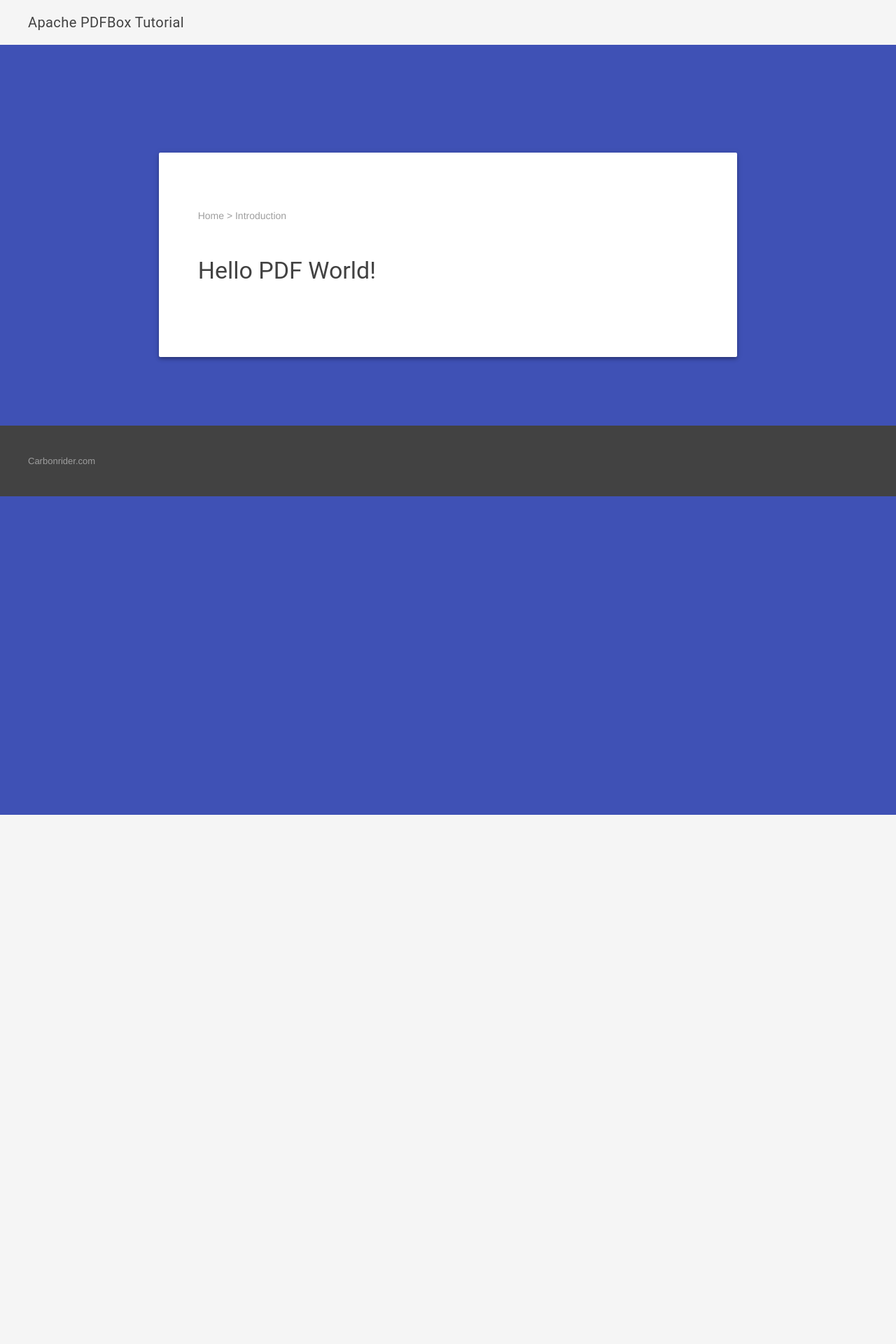
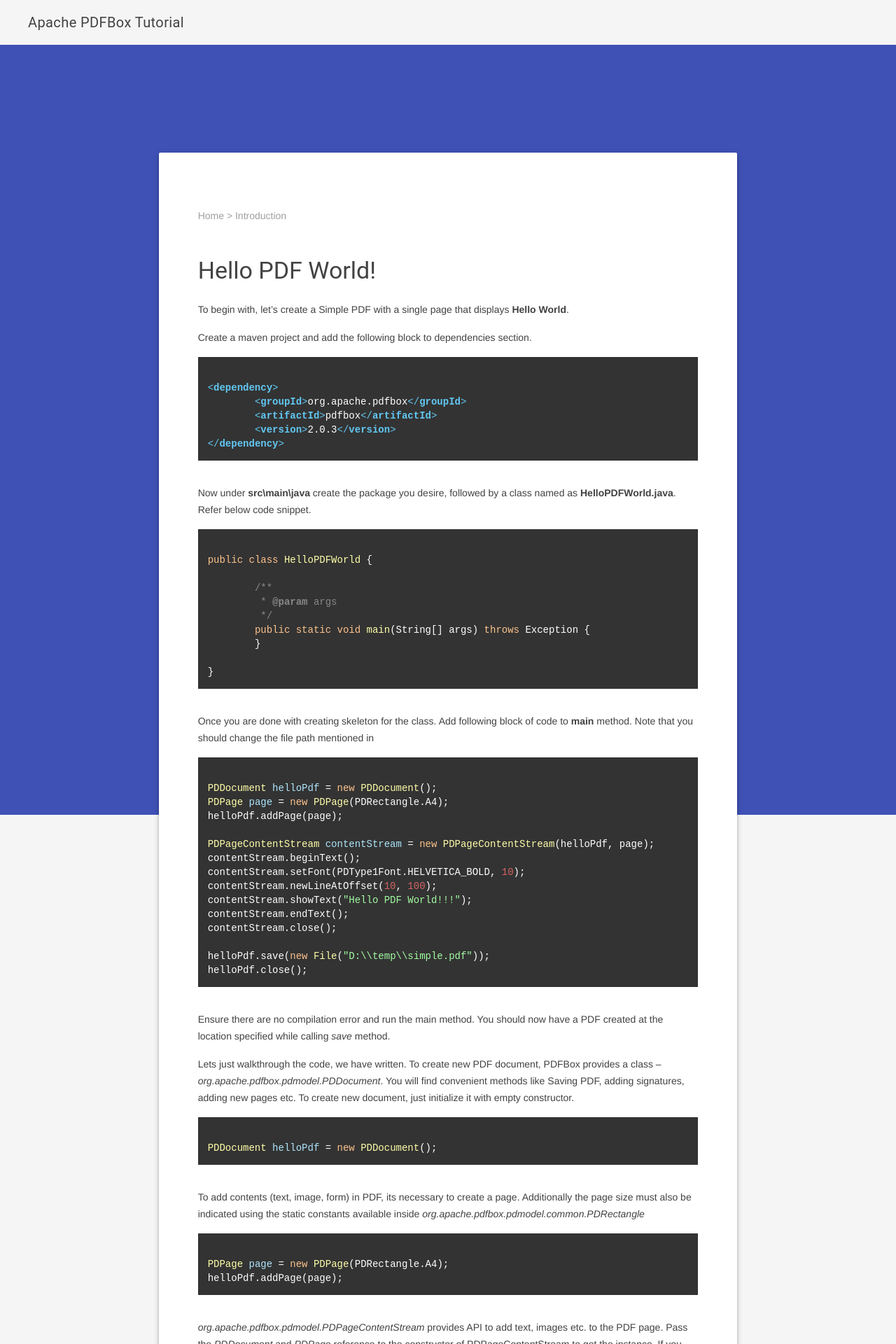
Before and after one commit to carbonrider/pdfbox_tutorial, a Jekyll site: the page built from introduction.md, in a window 1280 px wide. Shown: the top 1920 px of the page at 70% size. Built offline with Jekyll 4.4.1, drawn with Linux system fonts in a browser that asks for light colours; nearby versions of some CDN libraries; Markdown is read by kramdown in place of the engine named in the settings; comment, search, counter and statistics services are not loaded; some of the changed text lies outside the part shown.

Commit message:
Documentation added for introduction page.

```diff
--- a/_config.yml
+++ b/_config.yml
@@ -1,3 +1,3 @@
 name: Apache PDFBox tutorial site
-markdown: redcarpet
+markdown: kramdown
 pygments: true
--- a/_includes/footer.html
+++ b/_includes/footer.html
@@ -21,6 +21,7 @@
         </script>
         <noscript>Please enable JavaScript to view the <a href="https://disqus.com/?ref_noscript">comments powered by Disqus.</a></noscript>
         {% endif %}
+        <script>hljs.initHighlightingOnLoad();</script>
         <footer class="demo-footer mdl-mini-footer">
           <div class="mdl-mini-footer--left-section">
             <ul class="mdl-mini-footer--link-list">
--- a/_includes/header.html
+++ b/_includes/header.html
@@ -10,7 +10,9 @@
     <link rel="stylesheet" href="https://fonts.googleapis.com/icon?family=Material+Icons">
     <link rel="stylesheet" href="https://code.getmdl.io/1.2.1/material.indigo-pink.min.css">
     <link rel="stylesheet" href="css/styles.css">
+    <link rel="stylesheet" href="//cdnjs.cloudflare.com/ajax/libs/highlight.js/9.8.0/styles/agate.min.css">
     <script defer src="https://code.getmdl.io/1.2.1/material.min.js"></script>
+    <script src="//cdnjs.cloudflare.com/ajax/libs/highlight.js/9.8.0/highlight.min.js"></script>
     <title>Apache PDFBox tutorial</title>
 </head>
 <body>
--- a/introduction.md
+++ b/introduction.md
@@ -9,3 +9,120 @@ comments: true
 </div>
 
 ### Hello PDF World!
+
+To begin with, let's create a Simple PDF with a single page that displays
+**Hello World**.
+
+Create a maven project and add the following block to dependencies section.
+
+<pre>
+<code class="html">
+&lt;dependency&gt;
+	&lt;groupId&gt;org.apache.pdfbox&lt;/groupId&gt;
+	&lt;artifactId&gt;pdfbox&lt;/artifactId&gt;
+	&lt;version&gt;2.0.3&lt;/version&gt;
+&lt;/dependency&gt;
+</code>
+</pre>
+
+Now under **src\main\java** create the package you desire, followed by a class
+named as **HelloPDFWorld.java**. Refer below code snippet.
+
+<pre>
+<code class="java">
+public class HelloPDFWorld {
+
+	/**
+	 * @param args
+	 */
+	public static void main(String[] args) throws Exception {
+	}
+
+}
+</code>
+</pre>
+
+Once you are done with creating skeleton for the class. Add following block of
+code to **main** method. Note that you should change the file path mentioned
+in
+
+<pre>
+<code class="java">
+PDDocument helloPdf = new PDDocument();
+PDPage page = new PDPage(PDRectangle.A4);
+helloPdf.addPage(page);
+
+PDPageContentStream contentStream = new PDPageContentStream(helloPdf, page);
+contentStream.beginText();
+contentStream.setFont(PDType1Font.HELVETICA_BOLD, 10);
+contentStream.newLineAtOffset(10, 100);
+contentStream.showText("Hello PDF World!!!");
+contentStream.endText();
+contentStream.close();
+
+helloPdf.save(new File("D:\\temp\\simple.pdf"));
+helloPdf.close();
+</code>
+</pre>
+
+Ensure there are no compilation error and run the main method. You should now
+have a PDF created at the location specified while calling *save* method.
+
+Lets just walkthrough the code, we have written. To create new PDF document,
+PDFBox provides a class – *org.apache.pdfbox.pdmodel.PDDocument*.
+You will find convenient methods like Saving PDF, adding signatures, adding new
+pages etc. To create new document, just initialize it with empty constructor.
+
+<pre>
+<code class="java">
+PDDocument helloPdf = new PDDocument();
+</code>
+</pre>
+
+To add contents (text, image, form) in PDF, its necessary to create a page.
+Additionally the page size must also be indicated using the static constants
+available inside *org.apache.pdfbox.pdmodel.common.PDRectangle*
+<pre>
+<code class="java">
+PDPage page = new PDPage(PDRectangle.A4);
+helloPdf.addPage(page);
+</code>
+</pre>
+
+*org.apache.pdfbox.pdmodel.PDPageContentStream* provides API to add text, images
+etc. to the PDF page. Pass the *PDDocument* and *PDPage* reference to the constructor
+of PDPageContentStream to get the instance. If you are using editor with AutoCompletion
+feature, just type *contentStream.* and you should see several methods.
+To start adding text, it is necessary to call *beginText* method on stream object.
+Also setting a font is mandatory. PDFBox also provides option to embed custom fonts
+to style the text as per the requirements. For the time being, lets just stick
+to built-in font.
+<pre>
+<code class="java">
+PDPageContentStream contentStream = new PDPageContentStream(helloPdf, page);
+contentStream.beginText();
+contentStream.setFont(PDType1Font.HELVETICA_BOLD, 10);
+contentStream.newLineAtOffset(10, 100);
+contentStream.showText("Hello PDF World!!!");
+contentStream.endText();
+contentStream.close();
+</code>
+</pre>
+
+It is also necessary to specify the offset before adding text or by default text
+will be added at the bottom of the page. Offset can be specified using *newLineAtOffset*
+method, with two arguments - X and Y respectively. Note that Y offset is relative
+to the bottom portion of the page. Try changing the values and re-run the code
+to see the impact.
+To add text at the specified offset, invoke *showText* method and pass *String*
+argument. Invoke *endText* method to indicate, text addition is complete.
+Finally, call *close* method on stream.
+
+Finally, to save the document invoke *save* method on *PDDocument*, followed by
+*close*.
+<pre>
+<code class="java">
+helloPdf.save(new File("D:\\temp\\simple.pdf"));
+helloPdf.close();
+</code>
+</pre>
```
